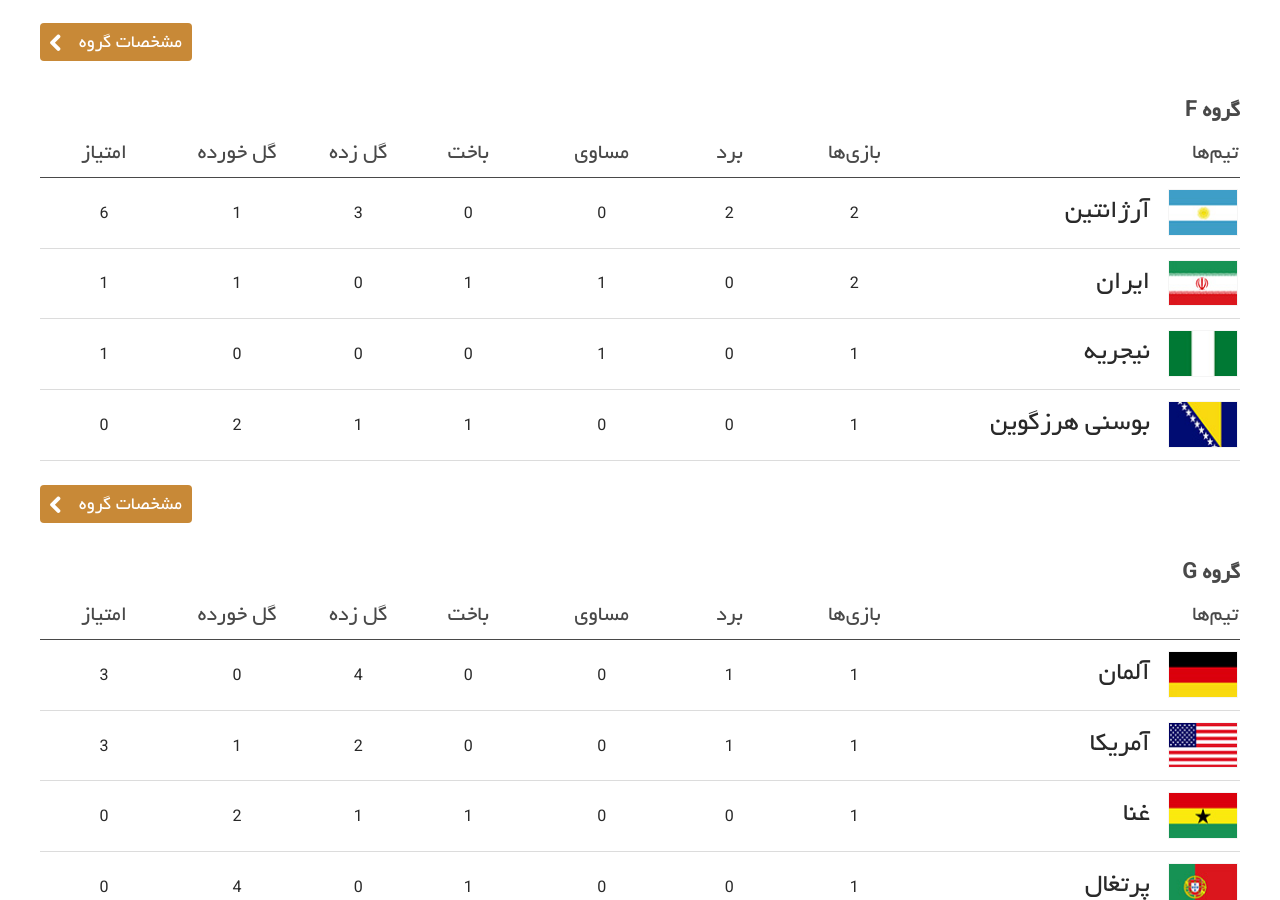
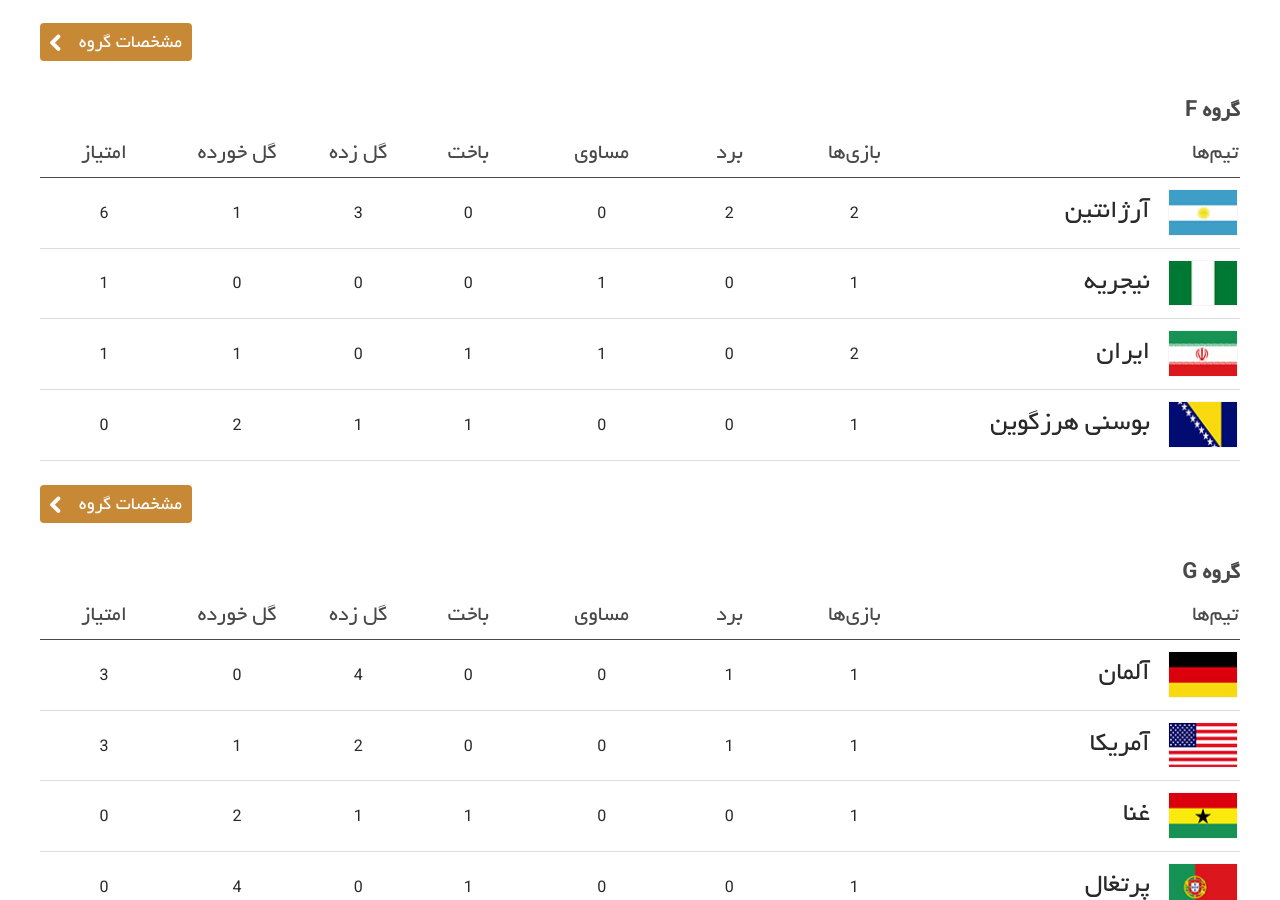
Before and after one commit to HosseinKarami/fifawc, a Jekyll site: the page built from groups/index.html, in a window 1280 px wide and 900 px high, scrolled down 2553 px. Built offline with Jekyll 4.4.1, drawn with Linux system fonts in a browser that asks for light colours; comment, search, counter and statistics services are not loaded; some of the changed lines change nothing that is shown.

Commit message:
IRN Vs ARG

```diff
--- a/_data/groups.yml
+++ b/_data/groups.yml
@@ -204,6 +204,15 @@
     GF: "3"
     GA: "1"
     points: "6"
+  - team: نیجریه
+    flag: assets/img/flags/nga.png
+    played: "1"
+    won: "0"
+    draw: "1"
+    lost: "0"
+    GF: "0"
+    GA: "0"
+    points: "1"
   - team: ایران
     flag: assets/img/flags/irn.png
     played: "2"
@@ -212,15 +221,6 @@
     lost: "1"
     GF: "0"
     GA: "1"
-    points: "1"
-  - team: نیجریه
-    flag: assets/img/flags/nga.png
-    played: "1"
-    won: "0"
-    draw: "1"
-    lost: "0"
-    GF: "0"
-    GA: "0"
     points: "1"
   - team: بوسني هرزگوين
     flag: assets/img/flags/bih.png
```
